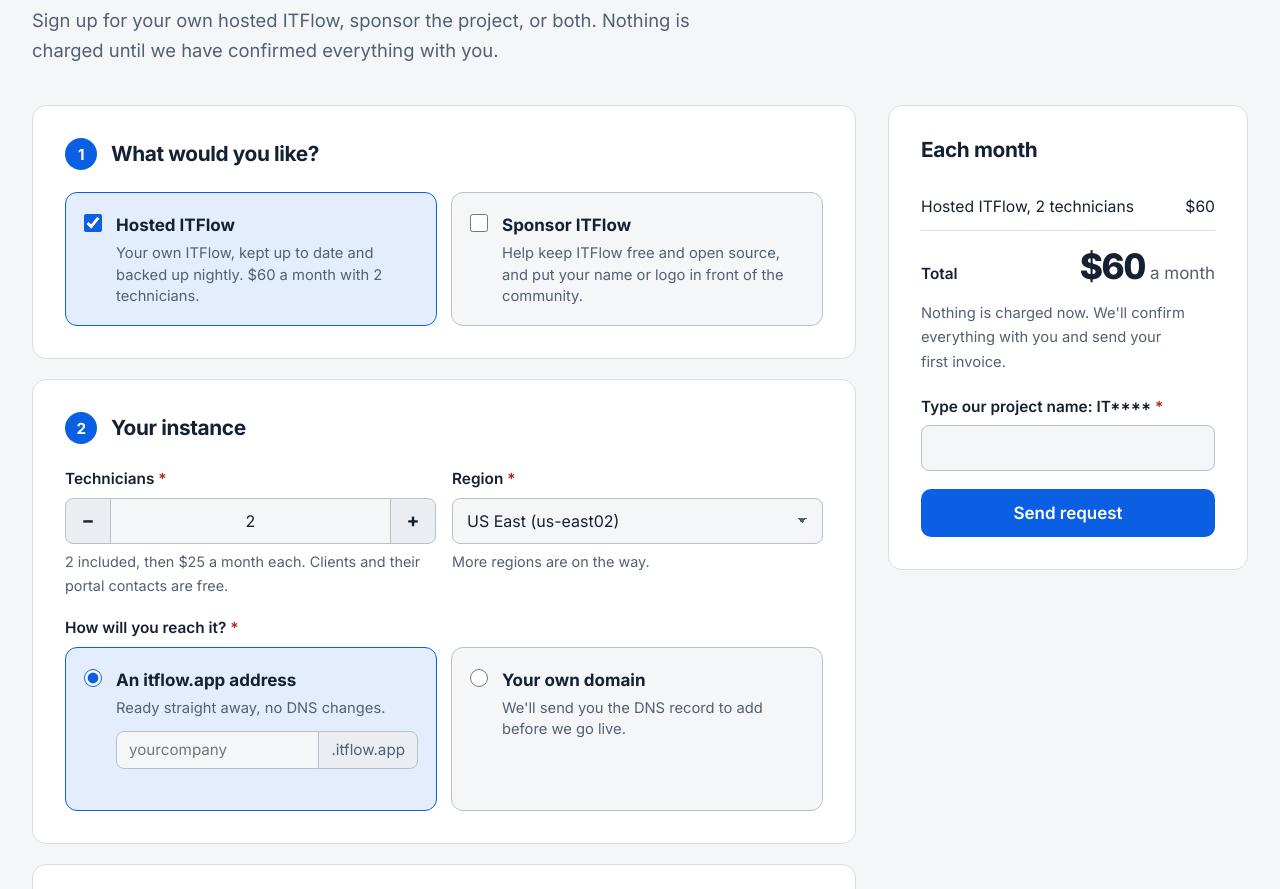
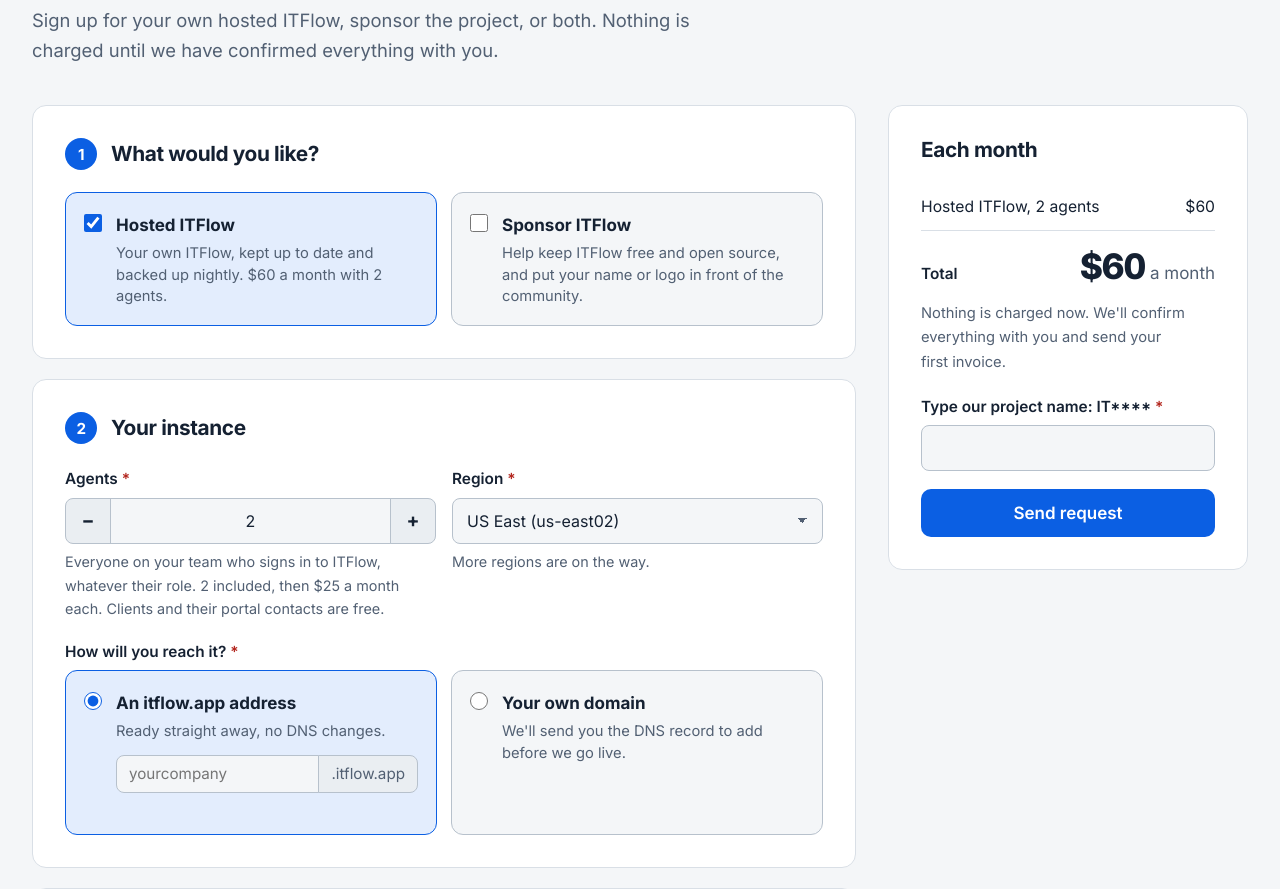
Before and after one commit to itflow-org/itflow-website, a PHP site: page /signup.php in a window 1280 px wide. Shown: the part 202-1091 px from the top of the page. Run offline with PHP 8.4, Linux system fonts and the light colour scheme; some libraries are stand-ins or nearby versions.

Commit message:
Call hosted ITFlow's seats agents instead of technicians across the site, sign-up form, email, log, terms and onboarding templates, since the seat limit counts every active agent user whatever their role, matching the agents and seats wording ITFlow itself uses; the sign-up hint now says everyone who signs in counts and clients and portal contacts are free, the terms define it and their updated date moves to 2026-11-23, and the ticket template fill-in is renamed from Technicians to Agents along with the canned responses that use it

```diff
--- a/assets/css/site.css
+++ b/assets/css/site.css
@@ -606,7 +606,7 @@ a.sponsor-chip:hover, a.sponsor-chip:focus-visible { border-color: var(--signal)
 .input:disabled { opacity: .55; }
 .was-validated .input:invalid, .was-validated .select:invalid, .was-validated .textarea:invalid { border-color: var(--danger); }
 .input-sm { min-height: 38px; padding: 6px 12px; font-size: .95rem; }
-/* No up/down arrows in number boxes - the technicians box has its own - and +; the arrow keys still work */
+/* No up/down arrows in number boxes - the agents box has its own - and +; the arrow keys still work */
 .input[type="number"] { -moz-appearance: textfield; appearance: textfield; }
 .input[type="number"]::-webkit-inner-spin-button,
 .input[type="number"]::-webkit-outer-spin-button { -webkit-appearance: none; margin: 0; }
--- a/config.local.example.php
+++ b/config.local.example.php
@@ -104,9 +104,9 @@ $signup['itflow_api_key'] = '';
 // ITFlow's Hosted ITFlow products and its servers.
 // ===========================================================================
 
-// $hosting['base_price']       = 60;                    // monthly, with 'included_seats' technicians
+// $hosting['base_price']       = 60;                    // monthly, with 'included_seats' agents
 // $hosting['included_seats']   = 2;
-// $hosting['seat_price']       = 25;                    // monthly, per technician above 'included_seats'
+// $hosting['seat_price']       = 25;                    // monthly, per agent above 'included_seats'
 // $hosting['max_seats']        = 500;
 // $hosting['regions']          = ['us-east02' => 'US East (us-east02)'];
 // $hosting['app_domain']       = 'itflow.app';          // their address when they don't bring a domain: name.itflow.app
--- a/config.php
+++ b/config.php
@@ -79,13 +79,13 @@ $hero = [
         ['label' => 'Get started',  'href' => '#start',                  'style' => 'secondary'],
     ],
     // The line under the buttons; {price}, {included} and {seat} come from $hosting. Hidden when hosting is off.
-    'hosting_line' => 'Or let us run it: hosted ITFlow from {price} a month, {included} technicians included.',
+    'hosting_line' => 'Or let us run it: hosted ITFlow from {price} a month, {included} agents included.',
     'shot'    => 'dashboard',
     'shot_alt' => 'The ITFlow dashboard: tickets past their SLA, overdue invoices, expiring domains and certificates, and the day\'s schedule',
     'facts'   => [
         ['icon' => 'fas fa-code-branch',        'text' => 'Free and open source'],
         ['icon' => 'fas fa-server',             'text' => 'Your server or ours'],
-        ['icon' => 'fas fa-user-check',         'text' => 'No per-technician fees to self-host'],
+        ['icon' => 'fas fa-user-check',         'text' => 'No per-agent fees to self-host'],
         ['icon' => 'fas fa-screwdriver-wrench', 'text' => 'Built by people who run MSPs'],
     ],
 ];
@@ -168,14 +168,14 @@ $start = [
     'self'    => [
         'title'  => 'Host it yourself',
         'price'  => 'Free',
-        'text'   => 'Install it on any Linux server with PHP and MariaDB, or run the Docker image. Every feature, as many technicians as you like.',
+        'text'   => 'Install it on any Linux server with PHP and MariaDB, or run the Docker image. Every feature, as many agents as you like.',
         'items'  => ['All of ITFlow, no paid tier', 'Your data stays on your server', 'Help from the community forum'],
         'button' => 'Install ITFlow',
         'docker' => 'Docker image',   // a link to $site['docker_url']; '' for none
     ],
     'hosted'  => [
         'title'  => 'Hosted ITFlow',
-        'note'   => '{included} technicians included, then {seat} a month for each one after that.',
+        'note'   => '{included} agents included, then {seat} a month for each one after that.',
         'text'   => 'Your own ITFlow, run by the people who build it. We keep it updated and backed up.',
         'items'  => ['Nightly backups', 'Updates applied for you, security fixes straight away', 'Your own domain, or a free itflow.app address', 'Unlimited clients and portal contacts', 'Help from the ITFlow team'],
         'button' => 'Get hosted ITFlow',
@@ -316,9 +316,9 @@ $footer = [
 // Hosting prices and regions (used by the homepage and the sign-up form)
 // ---------------------------------------------------------------------------
 $hosting = [
-    'base_price'     => 60,  // monthly, includes 'included_seats' technicians (agent users)
+    'base_price'     => 60,  // monthly, includes 'included_seats' agents (active agent users, whatever their role)
     'included_seats' => 2,
-    'seat_price'     => 25,  // monthly, per technician above 'included_seats'
+    'seat_price'     => 25,  // monthly, per agent above 'included_seats'
     'max_seats'      => 500,
     'regions'        => [
         'us-east02' => 'US East (us-east02)',
@@ -390,7 +390,7 @@ $signup = [
     // Still email notify_to a copy of each sign-up that went in as a ticket
     'ticket_email' => true,
     // Bill them there too - the ITFlow products each is invoiced with (their ids, from Sales > Products): 'hosting' the
-    // instance with its included technicians, 'seat' each technician more, and one per tier in $sponsor_tiers. Set, a
+    // instance with its included agents, 'seat' each agent more, and one per tier in $sponsor_tiers. Set, a
     // sign-up gets a client portal invite and a monthly recurring invoice whose first invoice is emailed straight away,
     // with a Pay button here; its ticket waits On Hold until that is paid. The prices shown then come from the products.
     // The key's role needs Modify on Sales as well. 0: not billed - the ticket only.
--- a/signup.php
+++ b/signup.php
@@ -235,7 +235,7 @@ if ($_SERVER['REQUEST_METHOD'] === 'POST') {
     if ($want_hosting) {
         $seats = (int) field('seats');
         if ($seats < $included_seats || $seats > $max_seats) {
-            $errors[] = "Technicians must be between $included_seats and $max_seats.";
+            $errors[] = "Agents must be between $included_seats and $max_seats.";
         }
         $hosting_total = $base_price + max(0, $seats - $included_seats) * $seat_price;
 
@@ -440,7 +440,7 @@ if ($_SERVER['REQUEST_METHOD'] === 'POST') {
                     // Read by us and, in ITFlow's Ticket Created email, by them - so neither "you" nor "they"
                     'Address' => $hostname . ($access === 'own' ? ' (own domain - needs a DNS record)' : " (on $app_domain)"),
                     'Region' => $regions[$region],
-                    'Technicians' => "$seats ($included_seats included" . ($extra ? ", $extra more" : '') . ')',
+                    'Agents' => "$seats ($included_seats included" . ($extra ? ", $extra more" : '') . ')',
                     'Each month' => money($hosting_total),
                     'Time zone' => $timezone . ($timezone_from === 'their browser' ? '' : ' (the default - the browser did not say)'),
                 ] + $contact_rows),
@@ -448,12 +448,12 @@ if ($_SERVER['REQUEST_METHOD'] === 'POST') {
                     'Hostname' => $hostname,
                     'Address' => $access === 'own' ? 'Their own domain' : 'Our domain',
                     'Region' => $region,
-                    'Technicians' => (string) $seats,
+                    'Agents' => (string) $seats,
                     'Monthly' => money($hosting_total),
                     'Time zone' => $timezone,
                 ],
             ];
-            // Billed from its products: the instance, and each technician past those included
+            // Billed from its products: the instance, and each agent past those included
             if (itflowProductId('hosting') && (!$extra || itflowProductId('seat'))) {
                 $tickets['hosting']['scope'] = "Hosted ITFlow - $hostname";
                 $tickets['hosting']['items'] = [['product_id' => itflowProductId('hosting'), 'qty' => 1, 'tax_id' => 'default']];
@@ -516,7 +516,7 @@ if ($_SERVER['REQUEST_METHOD'] === 'POST') {
         $monthly = $hosting_total + $sponsor_total;
         $parts = [];
         if ($want_hosting) {
-            $parts[] = "Hosted instance ($seats technicians)";
+            $parts[] = "Hosted instance ($seats agents)";
         }
         if ($want_sponsor) {
             $parts[] = 'Sponsorship';
@@ -529,7 +529,7 @@ if ($_SERVER['REQUEST_METHOD'] === 'POST') {
 
         if ($want_hosting) {
             $body .= "HOSTED INSTANCE\n";
-            $body .= "  Technicians:  $seats ($included_seats included, " . max(0, $seats - $included_seats) . " additional)\n";
+            $body .= "  Agents:       $seats ($included_seats included, " . max(0, $seats - $included_seats) . " additional)\n";
             $body .= "  Price:        $" . number_format($hosting_total, 2) . "/month\n";
             $body .= "  Region:       {$regions[$region]}\n";
             $body .= "  Hostname:     $hostname " . ($access === 'own' ? '(their own domain - needs DNS)' : "($app_domain)") . "\n";
@@ -594,7 +594,7 @@ if ($_SERVER['REQUEST_METHOD'] === 'POST') {
         }
         $body .= "IP address: " . ($_SERVER['REMOTE_ADDR'] ?? '?') . "\n";
 
-        $subject = 'Sign-up: ' . $company . ($want_hosting ? " - $seats technicians" : '') . ($want_sponsor ? ' - sponsor' : '')
+        $subject = 'Sign-up: ' . $company . ($want_hosting ? " - $seats agents" : '') . ($want_sponsor ? ' - sponsor' : '')
             . ($opened ? ' [' . implode(', ', array_column($opened, 'reference')) . ']' : '');
 
         require_once __DIR__ . '/includes/mailer.php';
@@ -615,7 +615,7 @@ if ($_SERVER['REQUEST_METHOD'] === 'POST') {
     } else {
         $outcome = $in_itflow ? 'into ITFlow' . ($opened ? ' as tickets ' . implode(', ', array_column($opened, 'reference')) : '') : 'emailed';
     }
-    $asked = array_filter([$want_hosting ? "hosting, $seats technicians" : '', $want_sponsor ? 'sponsor' . ($tier_key !== '' ? " ($tier_key)" : '') : '']);
+    $asked = array_filter([$want_hosting ? "hosting, $seats agents" : '', $want_sponsor ? 'sponsor' . ($tier_key !== '' ? " ($tier_key)" : '') : '']);
     signupLog($outcome, ($asked ? implode(' + ', $asked) : 'nothing chosen') . ' | ' . line('company') . ' <' . line('primary_email') . '>');
 }
 
@@ -823,7 +823,7 @@ $step = 0;
                     <label class="choice">
                         <input type="checkbox" name="want_hosting" value="1" <?= checked('want_hosting', '1', $default_hosting) ?>>
                         <strong>Hosted ITFlow</strong>
-                        <small>Your own ITFlow, kept up to date and backed up nightly. <?= money($base_price) ?> a month with <?= (int) $included_seats ?> technicians.</small>
+                        <small>Your own ITFlow, kept up to date and backed up nightly. <?= money($base_price) ?> a month with <?= (int) $included_seats ?> agents.</small>
                     </label>
                     <label class="choice">
                         <input type="checkbox" name="want_sponsor" value="1" <?= checked('want_sponsor', '1', $default_sponsor) ?>>
@@ -845,13 +845,13 @@ $step = 0;
                 <h2 class="panel-title"><span class="tour-num" data-num="hosting"><?= ++$step ?></span>Your instance</h2>
                 <div class="fields">
                     <div class="span-6">
-                        <label class="label" for="seats">Technicians <span class="req" aria-hidden="true">*</span></label>
+                        <label class="label" for="seats">Agents <span class="req" aria-hidden="true">*</span></label>
                         <div class="input-group stepper">
                             <button type="button" data-step="-1" aria-label="One fewer">&minus;</button>
                             <input type="number" class="input" id="seats" name="seats" min="<?= (int) $included_seats ?>" max="<?= (int) $max_seats ?>" value="<?= old('seats', $default_seats) ?>" required>
                             <button type="button" data-step="1" aria-label="One more">+</button>
                         </div>
-                        <p class="hint"><?= (int) $included_seats ?> included, then <?= money($seat_price) ?> a month each. Clients and their portal contacts are free.</p>
+                        <p class="hint">Everyone on your team who signs in to ITFlow, whatever their role. <?= (int) $included_seats ?> included, then <?= money($seat_price) ?> a month each. Clients and their portal contacts are free.</p>
                     </div>
                     <div class="span-6">
                         <label class="label" for="region">Region <span class="req" aria-hidden="true">*</span></label>
@@ -1200,9 +1200,9 @@ $step = 0;
         if (hosting) {
             var seats = Math.max(INCLUDED, parseInt($('#seats').value, 10) || INCLUDED);
             var extra = seats - INCLUDED;
-            lines.appendChild(row('Hosted ITFlow, ' + INCLUDED + ' technicians', BASE));
+            lines.appendChild(row('Hosted ITFlow, ' + INCLUDED + ' agents', BASE));
             if (extra > 0) {
-                lines.appendChild(row(extra + ' more technician' + (extra > 1 ? 's' : '') + ' at ' + money(SEAT), extra * SEAT));
+                lines.appendChild(row(extra + ' more agent' + (extra > 1 ? 's' : '') + ' at ' + money(SEAT), extra * SEAT));
             }
             total += BASE + extra * SEAT;
         }
--- a/terms.php
+++ b/terms.php
@@ -13,7 +13,7 @@ $terms = [
     'operator'     => 'ITFlow',                                        // who "we" are - the business that bills hosting and sponsorships
     'email'        => 'sales@itflow.org',                              // where to write to us about any of this
     'law'          => 'the Commonwealth of Pennsylvania, United States', // whose laws these terms are under
-    'updated'      => '2026-10-31',                                    // when these terms last changed, YYYY-MM-DD
+    'updated'      => '2026-11-23',                                    // when these terms last changed, YYYY-MM-DD
     'suspend_days' => 14,   // an invoice this many days overdue suspends hosting, and takes sponsor perks off
     'remove_days'  => 30,   // a hosted ITFlow and its backups are removed this many days after it ends
     'notice_days'  => 30,   // notice we give before a price change, a change to these terms, or ending hosting
@@ -62,7 +62,7 @@ require __DIR__ . '/includes/header.php';
     <h3>What you get</h3>
     <ul>
         <li>Your own ITFlow instance, not a shared one, in the region you choose, at your own domain or a name on <?= e($hosting['app_domain'] ?? 'itflow.app') ?>.</li>
-        <li>As many technicians as you pay for. You can change the number at any time, and your price changes with it.</li>
+        <li>As many agents as you pay for - everyone on your team who signs in to ITFlow, whatever their role; clients and their portal contacts don't count. You can change the number at any time, and your price changes with it.</li>
         <li>Nightly backups.</li>
         <li>Updates applied for you: security fixes straight away, other releases shortly after they come out.</li>
         <li>Help with your hosted ITFlow from the ITFlow team.</li>
--- a/tools/itflow-onboarding-canned-responses.json
+++ b/tools/itflow-onboarding-canned-responses.json
@@ -20,7 +20,7 @@
         },
         {
             "name": "Hosting: Confirm the details",
-            "body": "<p>Hi [First Name],</p><p>Thanks for signing up for hosted ITFlow. Before we set it up, here is what we have:</p><ul><li>Address: <strong>[Hostname]</strong></li><li>Technicians: [Technicians]</li><li>Region: [Region]</li><li>Each month: [Monthly]</li></ul><p>[What to check]</p><p>Just reply here - and if anything needs changing, more technicians or a different address, tell us before you pay and we'll send a new invoice.</p>",
+            "body": "<p>Hi [First Name],</p><p>Thanks for signing up for hosted ITFlow. Before we set it up, here is what we have:</p><ul><li>Address: <strong>[Hostname]</strong></li><li>Agents: [Agents]</li><li>Region: [Region]</li><li>Each month: [Monthly]</li></ul><p>[What to check]</p><p>Just reply here - and if anything needs changing, more agents or a different address, tell us before you pay and we'll send a new invoice.</p>",
             "categories": [
                 {
                     "name": "Onboard Hosting",
@@ -80,7 +80,7 @@
         },
         {
             "name": "Hosting: Your ITFlow is ready",
-            "body": "<p>Hi [First Name],</p><p>Your ITFlow is ready at <strong>https://[Hostname]</strong>.</p><p><strong>1. Accept your invite.</strong> Open this link, choose your password and sign in - it works for 7 days:<br />[Invite link]</p><p><strong>2. Connect your mail.</strong> In <strong>Admin &gt; Mail</strong>, set up sending - and receiving, for email to tickets - with your own mail server, Microsoft 365 or Google. ITFlow sends nothing until you do: no invites, no ticket emails, no invoices. The steps are at https://docs.itflow.org/admin/mail</p><p><strong>3. Invite your team.</strong> In <strong>Admin &gt; Users</strong>, New User. You have [Technicians] technician seats - clients and their portal contacts are free.</p><p>We keep it up to date and back it up every night. Anything you need, just reply here.</p>",
+            "body": "<p>Hi [First Name],</p><p>Your ITFlow is ready at <strong>https://[Hostname]</strong>.</p><p><strong>1. Accept your invite.</strong> Open this link, choose your password and sign in - it works for 7 days:<br />[Invite link]</p><p><strong>2. Connect your mail.</strong> In <strong>Admin &gt; Mail</strong>, set up sending - and receiving, for email to tickets - with your own mail server, Microsoft 365 or Google. ITFlow sends nothing until you do: no invites, no ticket emails, no invoices. The steps are at https://docs.itflow.org/admin/mail</p><p><strong>3. Invite your team.</strong> In <strong>Admin &gt; Users</strong>, New User. You have [Agents] agent seats - clients and their portal contacts are free.</p><p>We keep it up to date and back it up every night. Anything you need, just reply here.</p>",
             "categories": [
                 {
                     "name": "Onboard Hosting",
--- a/tools/itflow-onboarding-ticket-templates.json
+++ b/tools/itflow-onboarding-ticket-templates.json
@@ -7,7 +7,7 @@
             "name": "Hosted ITFlow - new instance",
             "description": "A hosted ITFlow sign-up from itflow.org, from its first invoice being paid to handing it over. The website raises it On Hold, waiting on that invoice, with the fill-ins answered.",
             "subject": "Hosted ITFlow: [Client] - [Hostname]",
-            "details": "<p>Hosted ITFlow for [Client] at <strong>[Hostname]</strong> - [Technicians] technicians in [Region], [Monthly] a month. Time zone [Time zone].</p>",
+            "details": "<p>Hosted ITFlow for [Client] at <strong>[Hostname]</strong> - [Agents] agents in [Region], [Monthly] a month. Time zone [Time zone].</p>",
             "category": {
                 "name": "Onboard Hosting",
                 "color": "#0d6efd",
@@ -86,7 +86,7 @@
                     "when": null
                 },
                 {
-                    "name": "Managed Instances: add it for [Client] - [Technicians] seats, automatic updates - and paste its code into Admin > Managed By there",
+                    "name": "Managed Instances: add it for [Client] - [Agents] seats, automatic updates - and paste its code into Admin > Managed By there",
                     "estimate": 5,
                     "when": null
                 },
@@ -145,7 +145,7 @@
                     "help": "The server it goes on - us-east02"
                 },
                 {
-                    "name": "Technicians",
+                    "name": "Agents",
                     "type": "text",
                     "options": [],
                     "required": false,
```
Also changed, not shown: README.md.
